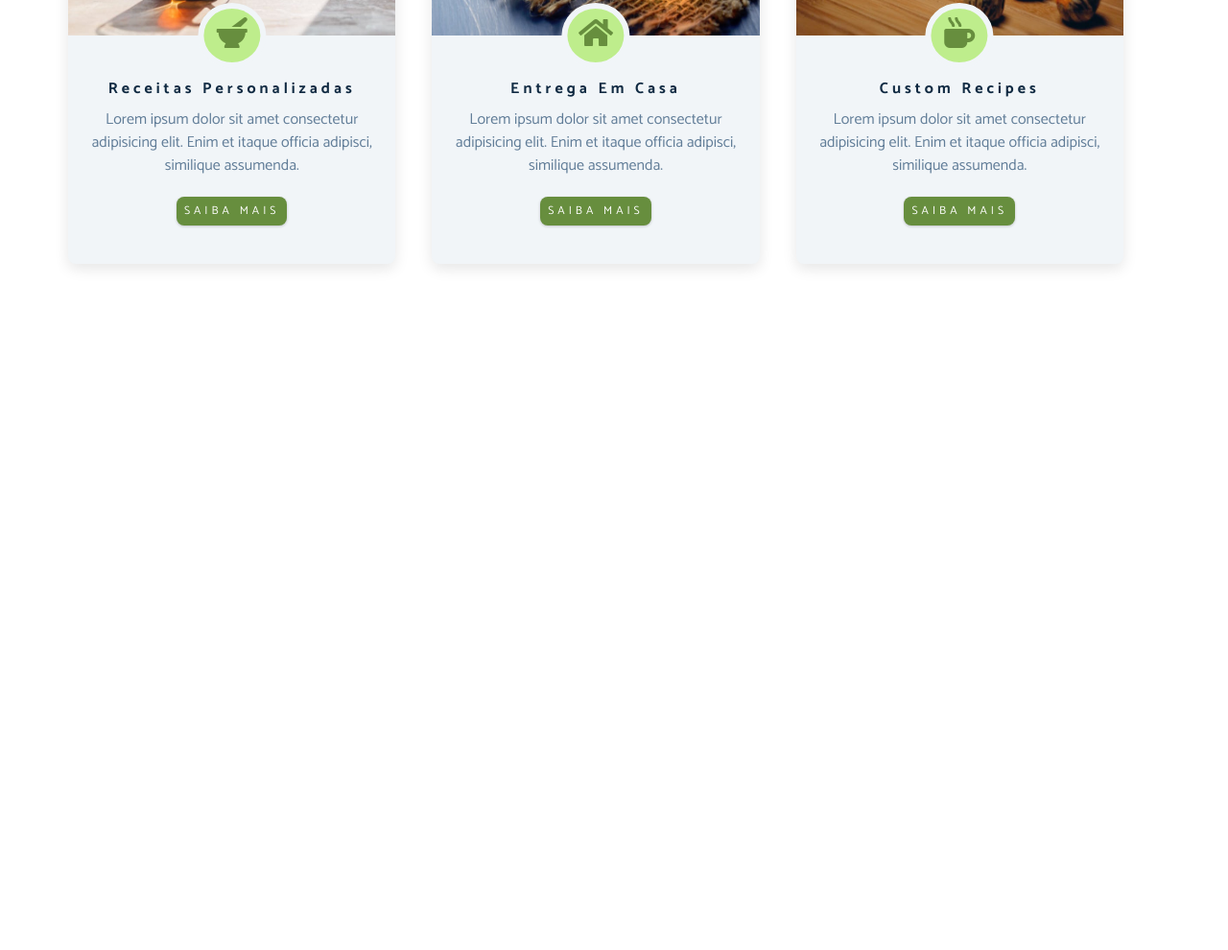
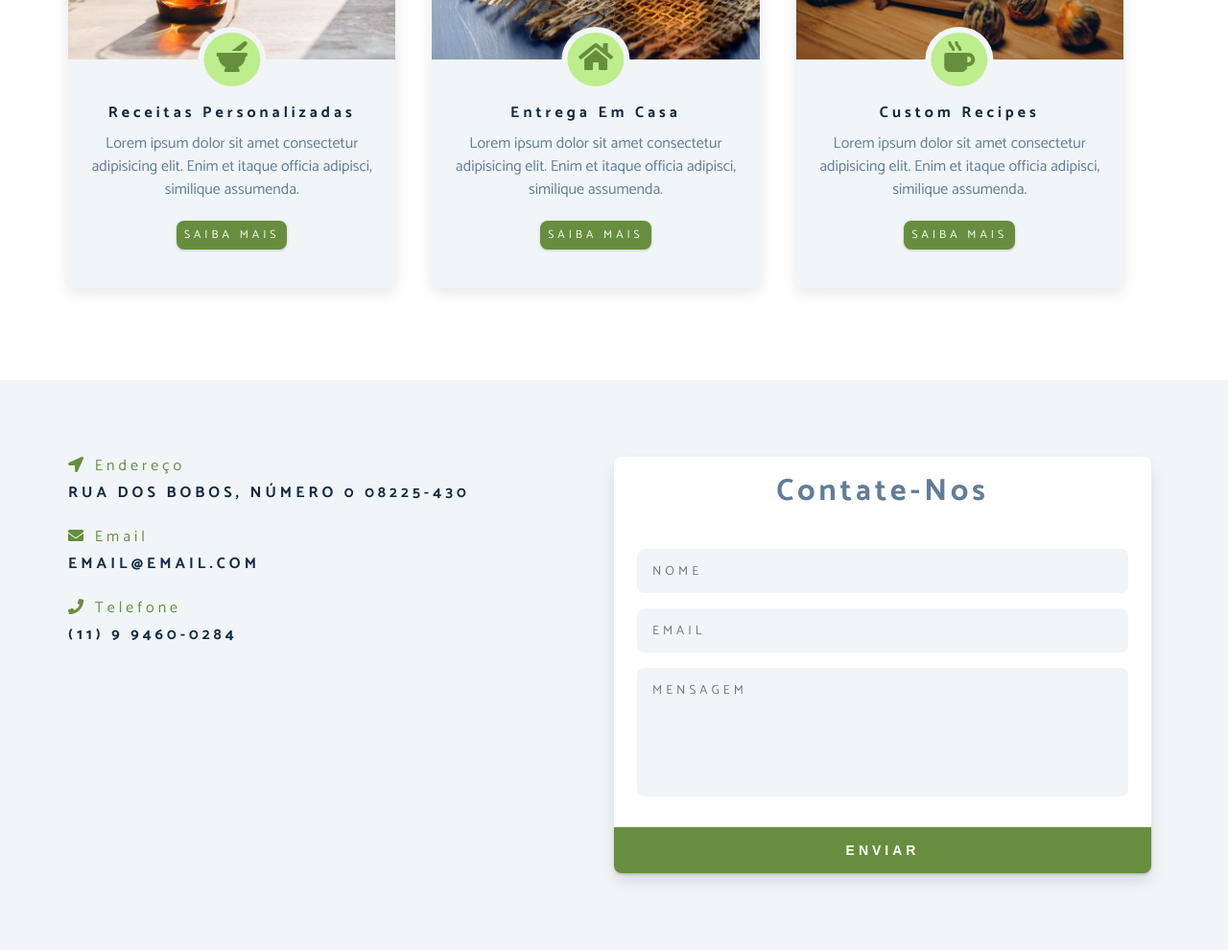
Before and after one commit to daniel-espindola/tea-station, a plain HTML site: page index.html in a window 1280 px wide. Shown: the part 2570-3560 px from the top of the page at 96% size. Before the commit the page ends 2941 px from the top, so only its background shows below. Drawn offline with Linux system fonts and the light colour scheme; a web font is replaced by a local one.

Commit message:
contato finalizada

```diff
--- a/css/styles.css
+++ b/css/styles.css
@@ -76,6 +76,7 @@ p {
 }
 
 @media screen and (min-width: 800px) {
+
   h1,
   h2,
   h3,
@@ -176,12 +177,10 @@ p {
 
 .content-divider {
   height: 6px;
-  background: linear-gradient(
-    to left,
-    var(--clr-primary),
-    yellow,
-    var(--clr-primary)
-  );
+  background: linear-gradient(to left,
+      var(--clr-primary),
+      yellow,
+      var(--clr-primary));
 }
 
 /*===============================SKILLS===================================*/
@@ -290,6 +289,7 @@ p {
 }
 
 @media screen and (min-width: 992px) {
+
   .about-image,
   .about-info {
     float: left;
@@ -339,20 +339,24 @@ p {
     padding-right: 2rem;
   }
 }
+
 @media screen and (min-width: 992px) {
   .product {
     width: 33.3%;
   }
 }
+
 @media screen and (min-width: 1200px) {
   .products-info {
     float: left;
     width: 30%;
   }
+
   .product-inventory {
     float: left;
     width: 70%;
   }
+
   .product {
     margin-bottom: 0;
     padding: 0 1rem;
@@ -431,6 +435,7 @@ p {
     margin-right: 5%;
   }
 }
+
 @media screen and (min-width: 986px) {
   .service-card {
     float: left;
@@ -438,3 +443,95 @@ p {
     margin-right: 3.33%;
   }
 }
+
+/*===============================Contact===================================*/
+
+.contact {
+  background-color: var(--clr-grey-10);
+}
+
+.contact-form,
+.contact-info {
+  margin: 1rem 0;
+}
+
+.contact-item {
+  margin-bottom: 1.75rem;
+}
+
+.contact-title {
+  color: var(--clr-primary);
+  font-weight: 400;
+}
+
+.contact-text {
+  text-transform: uppercase;
+}
+
+.contact-form {
+  background-color: var(--clr-white);
+  text-align: center;
+  border-radius: var(--radius);
+  box-shadow: 0px 9px 15px rgba(0, 0, 0, 0.1);
+  max-width: 35rem;
+  transition: var(--transition);
+}
+
+.contact-form:hover {
+  box-shadow: 0px 9px 15px rgba(0, 0, 0, 0.2);
+}
+
+.contact-form h3 {
+  padding-top: 1.25rem;
+  color: var(--clr-grey-5)
+}
+
+.form-group {
+  padding: 1rem 1.5rem;
+}
+
+.form-control {
+  background-color: var(--clr-grey-10);
+  display: block;
+  padding: 0.75rem 1rem;
+  margin-bottom: 1rem;
+  width: 100%;
+  margin: 1rem auto;
+  border: none;
+  text-transform: uppercase;
+  letter-spacing: var(--spacing);
+  font-family: var(--ff-primary);
+  resize: none;
+  border-radius: var(--radius);
+  transition: ease 0.3s;
+}
+
+.form-control:focus {
+  border: solid var(--clr-primary) 1px;
+  transform: scale(1.015);
+
+}
+
+.form-control:hover {
+  transform: scale(1.015);
+}
+
+.submit-btn {
+  display: block;
+  padding: 1rem;
+  width: 100%;
+  border-radius: 0px 0px var(--radius) var(--radius);
+}
+
+@media screen and (min-width:992px) {
+  .contact-form {
+    float: left;
+    width: 50%;
+  }
+
+  .contact-info {
+    float: left;
+    width: 50%;
+  }
+
+}
--- a/index.html
+++ b/index.html
@@ -1,72 +1,79 @@
 <!DOCTYPE html>
 <html lang="en">
-
   <head>
     <meta charset="UTF-8" />
     <meta name="viewport" content="width=device-width, initial-scale=1.0" />
     <meta http-equiv="X-UA-Compatible" content="ie=edge" />
     <title>Estação do Chá</title>
     <!-- font-awesome -->
-  <link rel="stylesheet" href="./fontawesome-free-5.12.1-web/css/all.min.css" />
+    <link
+      rel="stylesheet"
+      href="./fontawesome-free-5.12.1-web/css/all.min.css"
+    />
     <!-- custom css -->
     <link rel="stylesheet" href="./css/styles.css" />
   </head>
 
   <body>
-  <!-- YOUR CODE GOES HERE -->
     <!-- navbar -->
     <!------------------------------------------------------- header ---------------------------------------------------->
     <header class="header">
       <div class="banner">
         <h2>mais de cem sabores do</h2>
-      <h1>melhor<br>chá<br>artesanal</h1>
+        <h1>melhor<br />chá<br />artesanal</h1>
         <a href="skills.html" class="btn banner-btn">
           Experimente
         </a>
       </div>
     </header>
     <div class="content-divider"></div>
-  <!-------------------------------------------------- end header ------------------------------------------------------>
+    <!-------------------------------------------------- fim da header ------------------------------------------------------>
     <!-------------------------------------------------- skills ---------------------------------------------------------->
     <section class="skills clearfix">
       <article class="skill">
         <span class="skill-icon"><i class="fas fa-mug-hot"></i></span>
         <h4 class="skill-title">Produção brasileira</h4>
-      <p class="skill-text">Lorem ipsum dolor sit amet consectetur, adipisicing elit. Odio accusantium, fugit totam
-        dolorum perspiciatis
-        vero.</p>
+        <p class="skill-text">
+          Lorem ipsum dolor sit amet consectetur, adipisicing elit. Odio
+          accusantium, fugit totam dolorum perspiciatis vero.
+        </p>
       </article>
       <article class="skill">
         <span class="skill-icon"><i class="fas fa-glass-cheers"></i></span>
         <h4 class="skill-title">Relaxamento</h4>
-      <p class="skill-text">Lorem ipsum dolor sit amet consectetur, adipisicing elit. Odio accusantium, fugit totam
-        dolorum perspiciatis
-        vero.</p>
+        <p class="skill-text">
+          Lorem ipsum dolor sit amet consectetur, adipisicing elit. Odio
+          accusantium, fugit totam dolorum perspiciatis vero.
+        </p>
       </article>
       <article class="skill">
         <span class="skill-icon"><i class="fas fa-bomb"></i></span>
         <h4 class="skill-title">Energia</h4>
-      <p class="skill-text">Lorem ipsum dolor sit amet consectetur, adipisicing elit. Odio accusantium, fugit totam
-        dolorum
-        perspiciatis
-        vero.</p>
+        <p class="skill-text">
+          Lorem ipsum dolor sit amet consectetur, adipisicing elit. Odio
+          accusantium, fugit totam dolorum perspiciatis vero.
+        </p>
       </article>
       <article class="skill">
         <span class="skill-icon"><i class="fas fa-mortar-pestle"></i></span>
         <h4 class="skill-title">Receita caseira</h4>
-      <p class="skill-text">Lorem ipsum dolor sit amet consectetur, adipisicing elit. Odio accusantium, fugit totam
-        dolorum
-        perspiciatis
-        vero.</p>
+        <p class="skill-text">
+          Lorem ipsum dolor sit amet consectetur, adipisicing elit. Odio
+          accusantium, fugit totam dolorum perspiciatis vero.
+        </p>
       </article>
     </section>
-  <!------------------------------------------------------- end of skills ---------------------------------------------------->
-  <!--------------------------------------------------------- about ----------------------------------------------------------->
+    <!------------------------------------------------------- fim da skills ---------------------------------------------------->
+    <!--------------------------------------------------------- sobre ----------------------------------------------------------->
     <section>
       <div class="section-center clearfix">
         <article class="about-image">
           <div class="about-picture-container">
-          <img src="./images/about-bcg.jpeg" alt="bule e xicara de chá com chá quente" class="about-picture">
+            <img
+              src="./images/about-bcg.jpeg"
+              alt="bule e xicara de chá com chá quente"
+              class="about-picture"
+            />
           </div>
         </article>
         <article class="about-info">
@@ -74,28 +81,36 @@
             <h3>sobre a nossa</h3>
             <h2>estação do chá</h2>
           </div>
-        <p class="about-text">Lorem ipsum dolor sit amet, consectetur adipisicing elit. Voluptas ipsam quae assumenda
-          doloribus, maxime laudantium!</p>
-        <p class="about-text">Lorem ipsum dolor sit amet, consectetur adipisicing elit. Voluptas ipsam quae assumenda
-          doloribus, maxime laudantium!</p>
+          <p class="about-text">
+            Lorem ipsum dolor sit amet, consectetur adipisicing elit. Voluptas
+            ipsam quae assumenda doloribus, maxime laudantium!
+          </p>
+          <p class="about-text">
+            Lorem ipsum dolor sit amet, consectetur adipisicing elit. Voluptas
+            ipsam quae assumenda doloribus, maxime laudantium!
+          </p>
           <a href="about.html" class="btn">
             Saiba mais
           </a>
         </article>
       </div>
     </section>
-  <!----------------------------------------------------- end of about --------------------------------------------------------->
-  <!----------------------------------------------------- products --------------------------------------------------------->
+    <!----------------------------------------------------- fim da sobre --------------------------------------------------------->
+    <!----------------------------------------------------- produtos --------------------------------------------------------->
     <section class="products">
       <div class="section-center clearfix">
         <article class="products-info">
           <div class="section-title">
-          <h3>Pega a visão:</h3>
+            <h3>de uma olhada nos:</h3>
             <h2>Nossos produtos</h2>
           </div>
-        <p class="product-text">Lorem ipsum dolor sit amet consectetur adipisicing elit. Fuga, voluptas nam. Sed, ea
-          quo? Qui culpa, enim ab a praesentium soluta iusto aspernatur consequatur ut minus! Vero beatae eos aliquid
-          tempore, molestiae pariatur nemo magnam voluptatem inventore, odio in veritatis.</p>
+          <p class="product-text">
+            Lorem ipsum dolor sit amet consectetur adipisicing elit. Fuga,
+            voluptas nam. Sed, ea quo? Qui culpa, enim ab a praesentium soluta
+            iusto aspernatur consequatur ut minus! Vero beatae eos aliquid
+            tempore, molestiae pariatur nemo magnam voluptatem inventore, odio
+            in veritatis.
+          </p>
           <a href="products.html" class="btn">
             Inventário
           </a>
@@ -103,7 +118,7 @@
         <article class="product-inventory clearfix">
           <!-- Produto -->
           <div class="product">
-          <img src="./images/product-1.jpeg" alt="" class="product-image">
+            <img src="./images/product-1.jpeg" alt="" class="product-image" />
             <div class="product-title">
               <h4>Chá de boldo</h4>
               <h4 class="product-price">R$12,99</h4>
@@ -112,7 +127,7 @@
           <!-- Fim do produto -->
           <!-- Produto -->
           <div class="product">
-          <img src="./images/product-2.jpeg" alt="" class="product-image">
+            <img src="./images/product-2.jpeg" alt="" class="product-image" />
             <div class="product-title">
               <h4>Chá de gengibre</h4>
               <h4 class="product-price">R$10,99</h4>
@@ -121,7 +136,7 @@
           <!-- Fim do produto -->
           <!-- Produto -->
           <div class="product">
-          <img src="./images/product-3.jpeg" alt="" class="product-image">
+            <img src="./images/product-3.jpeg" alt="" class="product-image" />
             <div class="product-title">
               <h4>chá mate</h4>
               <h4 class="product-price">R$7.99</h4>
@@ -131,8 +146,8 @@
         </article>
       </div>
     </section>
-  <!----------------------------------------------------- end of products --------------------------------------------------------->
-  <!----------------------------------------------------- services --------------------------------------------------------->
+    <!----------------------------------------------------- fim da produtos --------------------------------------------------------->
+    <!----------------------------------------------------- serviços --------------------------------------------------------->
     <section class="services">
       <div class="section-title services-title">
         <h3>explore</h3>
@@ -142,14 +157,17 @@
         <!-- um serviço -->
         <article class="service-card">
           <div class="services-image-container">
-          <img src="./images/product-1.jpeg" alt="" class="service-image">
-          <span class="service-icon"><i class="fas fa-mortar-pestle fa-fw"></i></span>
+            <img src="./images/product-1.jpeg" alt="" class="service-image" />
+            <span class="service-icon"
+              ><i class="fas fa-mortar-pestle fa-fw"></i
+            ></span>
           </div>
           <div class="service-info">
             <h4>receitas personalizadas</h4>
-          <p>Lorem ipsum dolor sit amet consectetur adipisicing elit. Enim et itaque officia
-            adipisci, similique
-            assumenda.</p>
+            <p>
+              Lorem ipsum dolor sit amet consectetur adipisicing elit. Enim et
+              itaque officia adipisci, similique assumenda.
+            </p>
             <a href="products.html" class="btn services-btn">saiba mais</a>
           </div>
         </article>
@@ -157,15 +175,16 @@
         <!-- um serviço -->
         <article class="service-card">
           <div class="services-image-container">
-          <img src="./images/product-2.jpeg" alt="" class="service-image">
+            <img src="./images/product-2.jpeg" alt="" class="service-image" />
 
             <span class="service-icon"><i class="fas fa-home fa-fw"></i></span>
           </div>
           <div class="service-info">
             <h4>Entrega em casa</h4>
-          <p>Lorem ipsum dolor sit amet consectetur adipisicing elit. Enim et itaque officia adipisci,
-            similique
-            assumenda.</p>
+            <p>
+              Lorem ipsum dolor sit amet consectetur adipisicing elit. Enim et
+              itaque officia adipisci, similique assumenda.
+            </p>
             <a href="products.html" class="btn services-btn">saiba mais</a>
           </div>
         </article>
@@ -173,22 +192,101 @@
         <!-- um serviço -->
         <article class="service-card">
           <div class="services-image-container">
-          <img src="./images/product-3.jpeg" alt="" class="service-image">
-          <span class="service-icon"><i class="fas fa-mug-hot fa-fw"></i></span>
+            <img src="./images/product-3.jpeg" alt="" class="service-image" />
+            <span class="service-icon"
+              ><i class="fas fa-mug-hot fa-fw"></i
+            ></span>
           </div>
           <div class="service-info">
             <h4>custom recipes</h4>
-          <p>Lorem ipsum dolor sit amet consectetur adipisicing elit. Enim et itaque officia adipisci,
-            similique
-            assumenda.</p>
+            <p>
+              Lorem ipsum dolor sit amet consectetur adipisicing elit. Enim et
+              itaque officia adipisci, similique assumenda.
+            </p>
             <a href="products.html" class="btn services-btn">saiba mais</a>
           </div>
         </article>
         <!-- fim do serviço -->
       </div>
     </section>
-  <!----------------------------------------------------- end of services--------------------------------------------------------->
+    <!----------------------------------------------------- fim da serviços--------------------------------------------------------->
+    <!----------------------------------------------------- contatos--------------------------------------------------------->
+    <section class="contact">
+      <div class="section-center clearfix">
+        <article class="contact-info">
+          <!-- contact item -->
+          <div class="contact-item">
+            <h4 class="contact-title">
+              <span class="contact-icon">
+                <i class="fas fa-location-arrow"></i>
+              </span>
+              Endereço
+            </h4>
+            <h4 class="contact-text">
+              Rua dos bobos, número 0 08225-430
+            </h4>
+          </div>
+          <!-- end of contact item -->
+          <!-- contact item -->
+          <div class="contact-item">
+            <h4 class="contact-title">
+              <span class="contact-icon">
+                <i class="fas fa-envelope"></i>
+              </span>
+              Email
+            </h4>
+            <h4 class="contact-text">
+              email@email.com
+            </h4>
+          </div>
+          <!-- end of contact item -->
+          <!-- contact item -->
+          <div class="contact-item">
+            <h4 class="contact-title">
+              <span class="contact-icon">
+                <i class="fas fa-phone"></i>
+              </span>
+              Telefone
+            </h4>
+            <h4 class="contact-text">
+              (11) 9 9460-0284
+            </h4>
+          </div>
+          <!-- end of contact item -->
+        </article>
+        <article class="contact-form">
+          <h3>Contate-nos</h3>
+          <form action="">
+            <div class="form-group">
+              <label for="nome"></label>
+              <input
+                type="text"
+                name="nome"
+                id="nome"
+                placeholder="Nome"
+                class="form-control"
+              />
+              <input
+                type="email"
+                name="email"
+                placeholder="email"
+                class="form-control"
+              />
+              <textarea
+                name="message"
+                id=""
+                cols="30"
+                rows="5"
+                class="form-control"
+                placeholder="mensagem"
+              ></textarea>
+            </div>
+            <button type="submit" class="submit-btn btn">enviar</button>
+          </form>
+        </article>
+      </div>
+    </section>
+    <!----------------------------------------------------- fim do contatos--------------------------------------------------------->
     <script src="app.js"></script>
   </body>
-
 </html>
```
Lines whose indentation alone changed are shown as unchanged.
